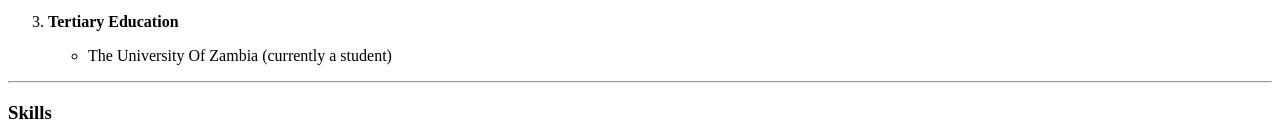
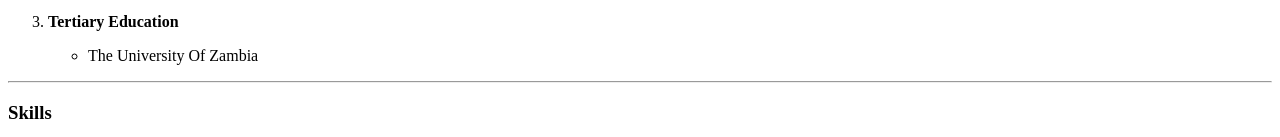
Before and after one commit to MulengaCMulenga/CV, a plain HTML site: page index.html in a window 1280 px wide. Shown: the part 548-685 px from the top of the page. Drawn offline with Linux system fonts and the light colour scheme.

Commit message:
Update tetiary status

```diff
--- a/index.html
+++ b/index.html
@@ -37,7 +37,7 @@
         <li>
             <p><strong>Tertiary Education</strong></p>
             <ul>
-                <li>The University Of Zambia (currently a student)</li>
+                <li>The University Of Zambia </li>
             </ul>
         </li>
     </ol>
```
